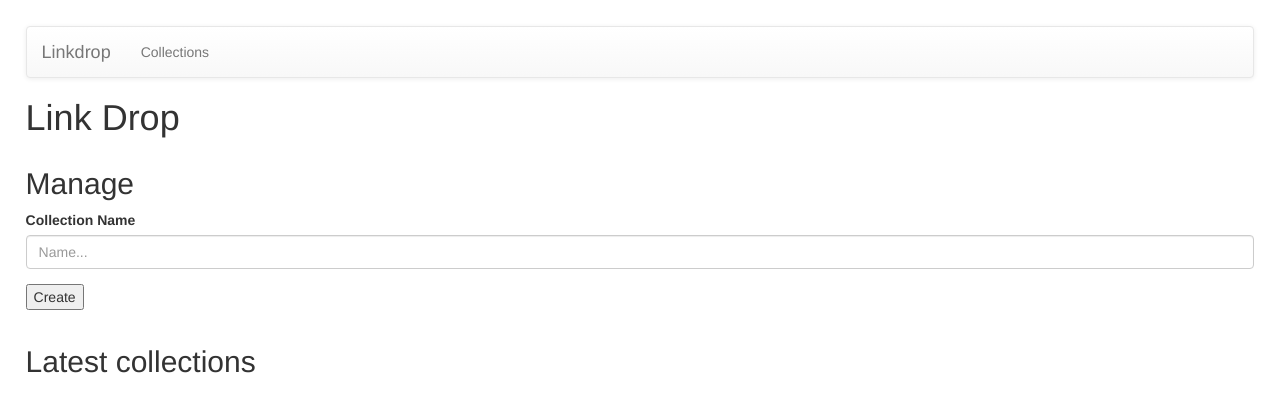
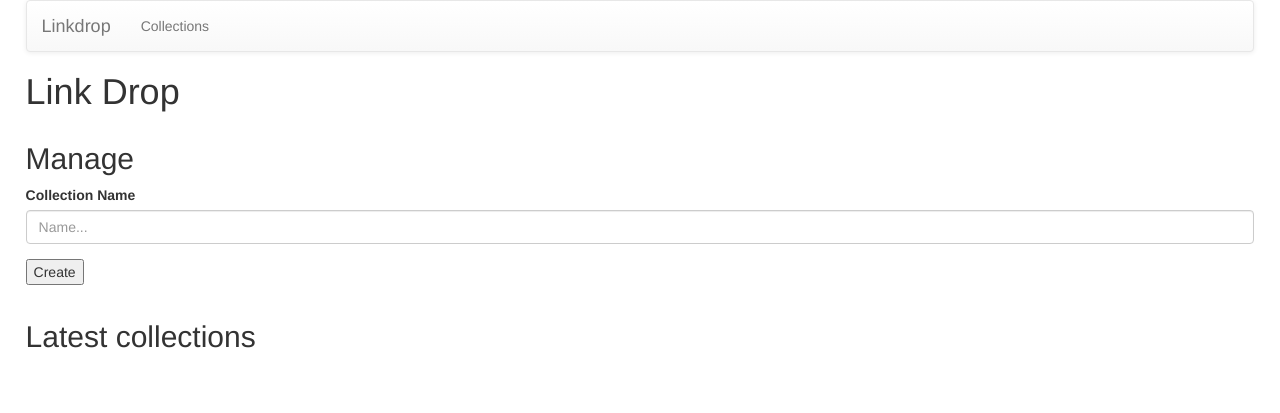
Before and after one commit to rrees/link-drop, a Python web app: template templates/home.html in a window 1280 px wide. Shown: the top 413 px of the page. Run offline with Jinja, Linux system fonts and the light colour scheme; the template is opened without the code that fills it, so the values that code supplies are empty; some libraries are stand-ins or nearby versions.

Commit message:
Removes the margin from the top of the page now we have a navbar

```diff
--- a/static/css/base.css
+++ b/static/css/base.css
@@ -1,5 +1,5 @@
 body {
-	padding: 2vw;
+	padding: 0 2vw;
 }
 
 .collection-controls {
```
